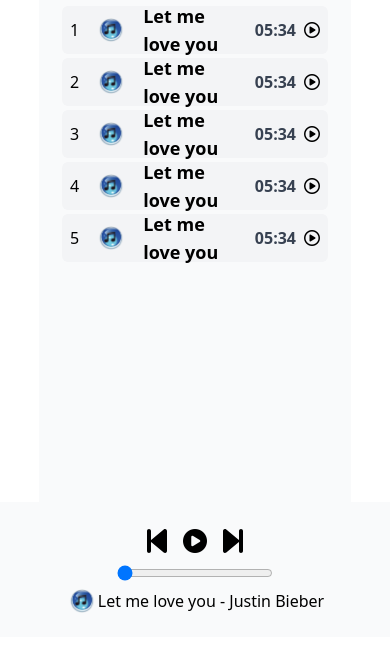
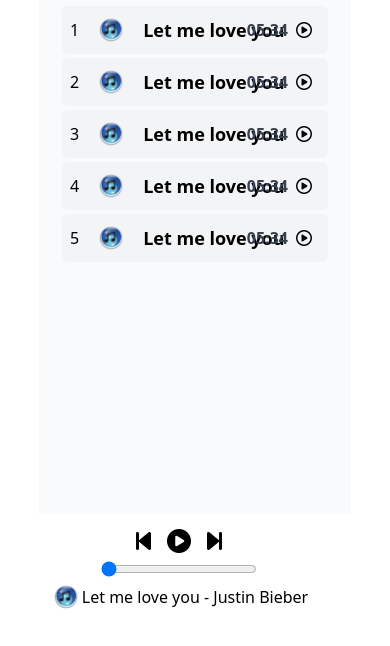
Before and after one commit to Nitinkumar2905/CRT-musicPlayer, a website built with Vite: page index.html in a window 390 px wide. Shown: the part 198-844 px from the top of the page. Built offline with nearby package versions, Linux system fonts and the light colour scheme.

Commit message:
index.html

```diff
--- a/index.html
+++ b/index.html
@@ -27,49 +27,49 @@
             <div id="songList" class="w-[95%] border-0 space-y-3">
                 <h1 class="font-semibold text-4xl font-serif text-gray-600">Melody : Live the moment</h1>
                 <div class="space-y-1">
-                    <div id="songItem" class="flex items-center h-12 border-0 bg-gray-100 hover:bg-gray-200 px-2 duration-300 rounded-md space-x-4">
+                    <div class="relative songItem flex items-center h-12 border-0 bg-gray-100 hover:bg-gray-200 px-2 duration-300 rounded-md space-x-4">
                         <span>1</span>
                         <img src="./img/My project (3).png" class="h-6" alt="1">
-                        <span class="text-lg font-semibold">Let me love you</span>
-                        <span id="songlistplay" class="flex space-x-2 items-center">
-                            <span class="text-gray-700 font-bold">05:34</span>
-                            <span class="h-6"><i class="fa-regular fa-circle-play"></i></span>
+                        <span class="songName text-lg font-semibold">Let me love you</span>
+                        <span id="songlistplay" class="absolute right-4 flex space-x-2 items-center">
+                            <span class="songDuration text-gray-700 font-bold">05:34</span>
+                            <span class="h-6"><i id="0" class="songItemPlay fa-regular fa-circle-play"></i></span>
                         </span>
                     </div>
-                    <div id="songItem" class="flex items-center h-12 border-0 bg-gray-100 hover:bg-gray-200 px-2 duration-300 rounded-md space-x-4">
+                    <div class="relative songItem flex items-center h-12 border-0 bg-gray-100 hover:bg-gray-200 px-2 duration-300 rounded-md space-x-4">
                         <span>2</span>
                         <img src="./img/My project (3).png" class="h-6" alt="1">
-                        <span class="text-lg font-semibold">Let me love you</span>
-                        <span id="songlistplay" class="flex space-x-2 items-center">
-                            <span class="text-gray-700 font-bold">05:34</span>
-                            <span class="h-6"><i class="fa-regular fa-circle-play"></i></span>
+                        <span class="songName text-lg font-semibold">Let me love you</span>
+                        <span id="songlistplay" class="absolute right-4 flex space-x-2 items-center">
+                            <span class="songDuration text-gray-700 font-bold">05:34</span>
+                            <span class="h-6"><i id="1" class="songItemPlay fa-regular fa-circle-play"></i></span>
                         </span>
                     </div>
-                    <div id="songItem" class="flex items-center h-12 border-0 bg-gray-100 hover:bg-gray-200 px-2 duration-300 rounded-md space-x-4">
+                    <div class="relative songItem flex items-center h-12 border-0 bg-gray-100 hover:bg-gray-200 px-2 duration-300 rounded-md space-x-4">
                         <span>3</span>
                         <img src="./img/My project (3).png" class="h-6" alt="1">
-                        <span class="text-lg font-semibold">Let me love you</span>
-                        <span id="songlistplay" class="flex space-x-2 items-center">
-                            <span class="text-gray-700 font-bold">05:34</span>
-                            <span class="h-6"><i class="fa-regular fa-circle-play"></i></span>
+                        <span class="songName text-lg font-semibold">Let me love you</span>
+                        <span id="songlistplay" class="absolute right-4 flex space-x-2 items-center">
+                            <span class="songDuration text-gray-700 font-bold">05:34</span>
+                            <span class="h-6"><i id="2" class="songItemPlay fa-regular fa-circle-play"></i></span>
                         </span>
                     </div>
-                    <div id="songItem" class="flex items-center h-12 border-0 bg-gray-100 hover:bg-gray-200 px-2 duration-300 rounded-md space-x-4">
+                    <div class="relative songItem flex items-center h-12 border-0 bg-gray-100 hover:bg-gray-200 px-2 duration-300 rounded-md space-x-4">
                         <span>4</span>
                         <img src="./img/My project (3).png" class="h-6" alt="1">
-                        <span class="text-lg font-semibold">Let me love you</span>
-                        <span id="songlistplay" class="flex space-x-2 items-center">
-                            <span class="text-gray-700 font-bold">05:34</span>
-                            <span class="h-6"><i class="fa-regular fa-circle-play"></i></span>
+                        <span class="songName text-lg font-semibold">Let me love you</span>
+                        <span id="songlistplay" class="absolute right-4 flex space-x-2 items-center">
+                            <span class="songDuration text-gray-700 font-bold">05:34</span>
+                            <span class="h-6"><i id="3" class="songItemPlay fa-regular fa-circle-play"></i></span>
                         </span>
                     </div>
-                    <div id="songItem" class="flex items-center h-12 border-0 bg-gray-100 hover:bg-gray-200 px-2 duration-300 rounded-md space-x-4">
+                    <div class="relative songItem flex items-center h-12 border-0 bg-gray-100 hover:bg-gray-200 px-2 duration-300 rounded-md space-x-4">
                         <span>5</span>
                         <img src="./img/My project (3).png" class="h-6" alt="1">
-                        <span class="text-lg font-semibold">Let me love you</span>
-                        <span id="songlistplay" class="flex space-x-2 items-center">
-                            <span class="text-gray-700 font-bold">05:34</span>
-                            <span class="h-6"><i class="fa-regular fa-circle-play"></i></span>
+                        <span class="songName text-lg font-semibold">Let me love you</span>
+                        <span id="songlistplay" class="absolute right-4 flex space-x-2 items-center">
+                            <span class="songDuration text-gray-700 font-bold">05:34</span>
+                            <span class="h-6"><i id="4" class="songItemPlay fa-regular fa-circle-play"></i></span>
                         </span>
                     </div>
 
@@ -78,12 +78,12 @@
             <!-- <div id="songBanner" class="w-[95%] border-0"></div> -->
         </div>
 
-        <div id="bottom" class="bg-gray-50 space-y-2 w-full h-[16vh] md:h-[12vh] flex flex-col justify-center items-center absolute bottom-0">
+        <div id="bottom" class="bg-gray-5absolute right-4 0 space-y-2 w-full h-[16vh] md:h-[12vh] flex flex-col justify-center items-center absolute bottom-0">
             <!-- icons -->
             <div class=" flex space-x-4 items-center">
-                <img class="cursor-pointer h-8  " src="./img/backward.svg" alt="">
+                <span class="cursor-pointer"><i id="backPlay" class="fa-solid fa-backward-step fa-xl"></i></span>
                 <span class="cursor-pointer"><i id="masterPlay" class="fa-xl fa-solid fa-circle-play"></i></span>
-                <img class="cursor-pointer h-8  " src="./img/forward.svg" alt="">
+                <span class="cursor-pointer"><i id="forPlay" class="fa-solid fa-forward-step fa-xl"></i></span>
             </div>
             <!-- progressbar -->
             <input type="range" name="range" id="progressBar" class="cursor-pointer w-[40%]" value="0" min="0" max="100">
```
